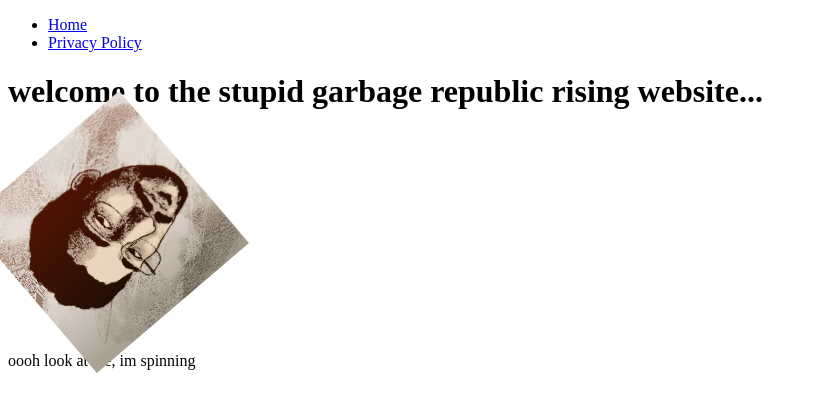
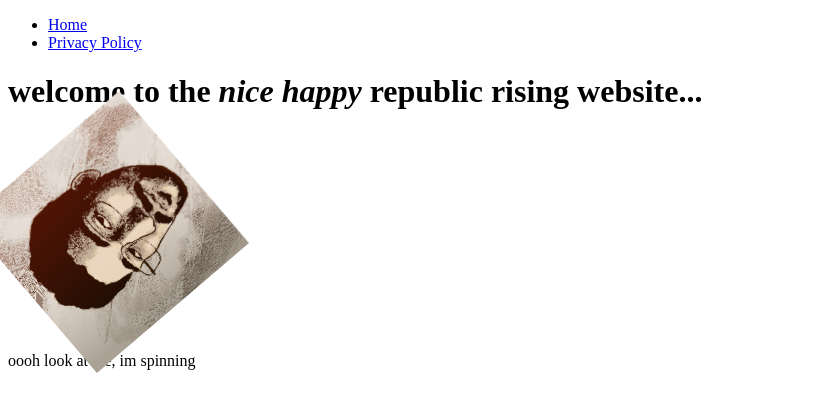
Before and after one commit to Musthegreat/MusWebsite, a React (Vite) app: page / in a window 1280 px wide. Shown: the top 412 px of the page, without its empty margins (0-825 px from the left). Built offline with nearby package versions, Linux system fonts and the light colour scheme.

Commit message:
minor modifications

```diff
--- a/src/pages/Landing.jsx
+++ b/src/pages/Landing.jsx
@@ -5,7 +5,7 @@ import pfp from "/src/assets/mus.png";
 function Landing() {
   return(
     <>
-        <h1>welcome to the stupid garbage republic rising website...</h1>
+        <h1>welcome to the <i>nice happy</i> republic rising website...</h1>
         <img id="pfp" src={pfp} width="200" height="200"></img>
 
         <p>oooh look at me, im spinning</p>
```
Also changed, not shown: 2 other files (tests, documents, lock files or other folders).
